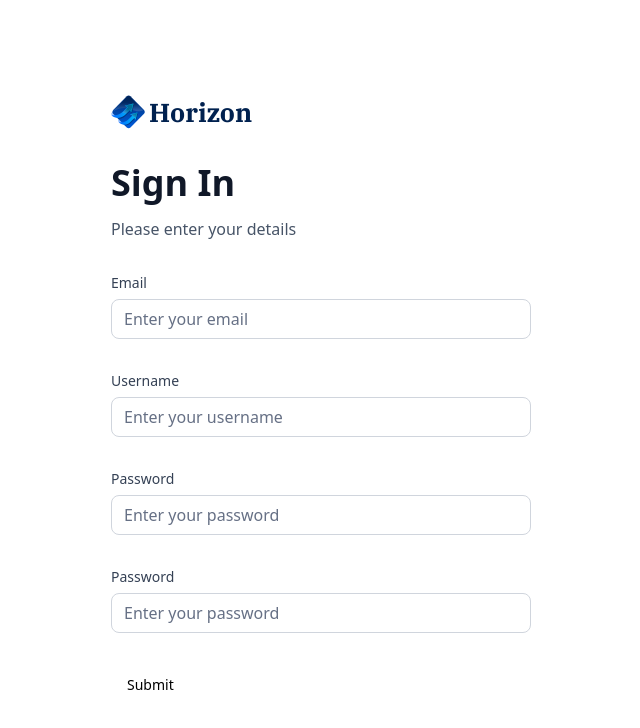
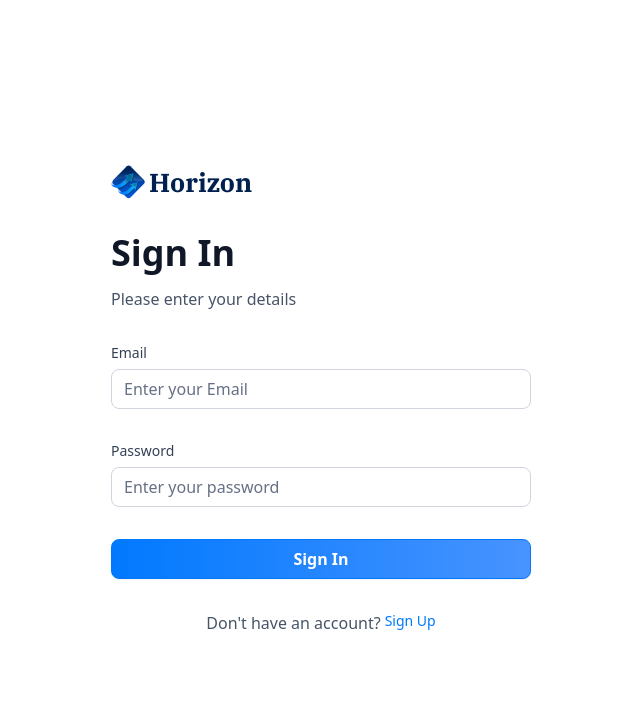
Before and after one commit to paladin-2024/Horizon, a Next.js app: page /sign-in in a window 1280 px wide. Shown: the top 728 px of the page, without its empty margins (319-959 px from the left). Built offline with nearby package versions, Linux system fonts and the light colour scheme.

Commit message:
Enhance AuthForm with loading state and refactor CustomInput for dynamic input types

```diff
--- a/components/AuthForm.tsx
+++ b/components/AuthForm.tsx
@@ -6,21 +6,17 @@
 import { zodResolver } from "@hookform/resolvers/zod"
 import { useForm } from "react-hook-form"
 import { Button } from "@/components/ui/button"
-import {
-  Form,
-  FormControl,
-  FormField,
-  FormLabel,
-  FormMessage,
-} from "@/components/ui/form"
-import { Input } from "@/components/ui/input"
+import {Form,} from "@/components/ui/form"
+
 import CustomInput from './CustomInput';
 import { authFormSchema } from '@/lib/utils';
+import { Loader2 } from 'lucide-react';
 
 
 
 const AuthForm = ({ type }:{ type: string}) => {
     const [user, setUser] = useState(null)
+    const [isLoading, setIsLoading] = useState(false)
 
     const form = useForm<z.infer<typeof authFormSchema>>({
         resolver: zodResolver(authFormSchema),
@@ -32,7 +28,10 @@
 
     function onSubmit(values: z.infer<typeof authFormSchema>) {
 
+
+        setIsLoading(true)
         console.log(values)
+        setIsLoading(false)
     }
 
     return (
@@ -74,33 +73,12 @@
             <>
                 <Form {...form}>
                     <form onSubmit={form.handleSubmit(onSubmit)} className="space-y-8">
-                        <FormField
-                        control={form.control}
-                        name="email"
-                        render={({ field }) => (
-                            <div className="form-item">
-                                <FormLabel className='form-label'>
-                                    Email
-                                </FormLabel>
-                                <div className="flex w-full flex-col">
-                                    <FormControl>
-                                        <Input
-                                        placeholder='Enter your email'
-                                        className='input-class'
-                                        {...field}
-                                        />
-                                    </FormControl>
-                                    <FormMessage className="form-message mt-2" />
-                                </div>
-                            </div>
-                        )}
-                        />
 
                         <CustomInput
                         control={form.control}
-                        name='username'
-                        label='Username'
-                        placeholder='Enter your username'
+                        name='email'
+                        label='Email'
+                        placeholder='Enter your Email'
                         />
 
                         <CustomInput
@@ -109,33 +87,34 @@
                         label='Password'
                         placeholder='Enter your password'
                         />
+                        <div className='flex flex-col gap-4'>
 
-                        <FormField
-                            control={form.control}
-                            name="password"
-                            render={({ field }) => (
-                                <div className="form-item">
-                                    <FormLabel className='form-label'>
-                                        Password
-                                    </FormLabel>
-                                    <div className="flex w-full flex-col">
-                                        <FormControl>
-                                            <Input
-                                            placeholder='Enter your password'
-                                            className='input-class'
-                                            type='password'
-                                            {...field}
-                                            />
-                                        </FormControl>
-                                        <FormMessage className="form-message mt-2" />
-                                    </div>
-                                </div>
-                            )}
-                        />
-                        <Button type="submit">Submit</Button>
+                        <Button type="submit" disabled={isLoading} className='form-btn'>
+                            {isLoading ?(
+                                <>
+                                    <Loader2
+                                        size={20}
+                                        className='animate-spin'
+                                    /> &nbsp; Loading...
+                                </>
+                            ): type === 'sign-in'
+                            ? 'Sign In' : 'Sign Up'}
+                        </Button>
+
+                        </div>
                     </form>
                 </Form>
 
+                <footer className="flex justify-center gap-1">
+                    <p className='text1-4 font-normal text-gray-600'>
+                        {type ==='sign-in'
+                       ? 'Don\'t have an account?'
+                       : 'Already have an account?'}
+                    </p>
+                    <Link href={type==='sign-in'?'/sign-up':'/sign-in'} className='form-link'>
+                        {type==='sign-in'?'Sign Up':'Sign in'}
+                    </Link>
+                </footer>
             </>
         )
     }
--- a/components/CustomInput.tsx
+++ b/components/CustomInput.tsx
@@ -1,13 +1,13 @@
 import React from 'react'
 import { FormField,FormLabel,FormControl,FormMessage } from './ui/form'
 import { Input } from './ui/input'
-import { Control } from 'react-hook-form'
+import { Control, FieldPath } from 'react-hook-form'
 import { z } from 'zod'
 import { authFormSchema } from '@/lib/utils'
 
 interface CustomInput{
     control: Control<z.infer<typeof authFormSchema>>,
-    name: string
+    name: FieldPath<z.infer<typeof authFormSchema>>,
     label: string,
     placeholder: string
 }
@@ -27,7 +27,7 @@
                             <Input
                             placeholder={placeholder}
                             className='input-class'
-                            type='password'
+                            type={name==="password"?"password":"text"}
                             {...field}
                             />
                         </FormControl>
```
